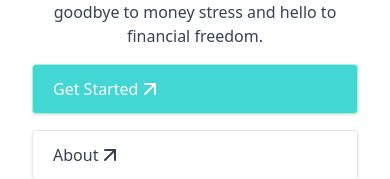
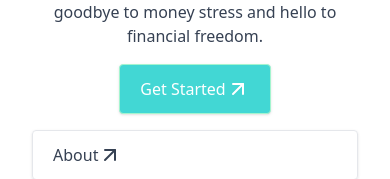
Before and after one commit to TanayHingane/SmartBalance, a Next.js app: page / in a window 390 px wide. Shown: the part 434-613 px from the top of the page. Built offline with nearby package versions, Linux system fonts and the light colour scheme; no server answers.

Commit message:
loading commit

```diff
--- /dev/null
+++ b/app/(routes)/LoadingDash.jsx
@@ -0,0 +1,13 @@
+import React from "react";
+import { Bouncy } from "ldrs/react";
+import "ldrs/react/Bouncy.css";
+
+function LoadingDash() {
+  return (
+    <div className="flex items-center justify-center h-screen">
+      <Bouncy size="45" speed="1.75" color="black" />
+    </div>
+  );
+}
+
+export default LoadingDash;
--- a/app/(routes)/dashboard/SideNavBar.jsx
+++ b/app/(routes)/dashboard/SideNavBar.jsx
@@ -9,7 +9,8 @@ import {
 } from "lucide-react";
 import Link from "next/link";
 import { usePathname } from "next/navigation";
-import React, { use, useEffect } from "react";
+import React, { use, useEffect, useState } from "react";
+import LoadingDash from "../LoadingDash";
 
 function SideNavBar() {
   const menuList = [
@@ -46,15 +47,28 @@ function SideNavBar() {
 
   const { user } = useUser();
 
+  const [loading, setLoading] = useState(false);
+
+  const handleClick = async () => {
+    setLoading(true);
+
+    // Simulate a delay (e.g., API call)
+    await new Promise((resolve) => setTimeout(resolve, 3000));
+
+    setLoading(false);
+  };
+
   return (
     <div className="h-screen p-5 border shadow-md">
-      <div className="flex gap-2 items-center">
-        <Wallet2 width={40} height={40} color="#42d7d4" />
-        <h1 className="font-bold text-xl">SmartBalance</h1>
+      <div className="flex gap-2 items-center cursor-pointer">
+        <a href="/" className="flex gap-2 items-center">
+          <Wallet2 width={40} height={40} color="#42d7d4" />
+          <h1 className="font-bold text-xl">SmartBalance</h1>
+        </a>
       </div>
       <div className="mt-10">
         {menuList.map((item) => (
-          <Link href={item.path} key={item.id}>
+          <Link href={item.path} key={item.id} onClick={handleClick}>
             <h2
               key={item.id}
               className={`flex gap-3 items-center p-5 rounded-lg cursor-pointer ${
--- a/app/page.tsx
+++ b/app/page.tsx
@@ -2,9 +2,6 @@
 import React from "react";
 import Header from "../components/Header";
 import Hero from "../components/Hero";
-import Pricing from "../components/Home/prisingg";
-
-import { FAQ } from "../components/faq";
 import Footer from "../components/Footer";
 
 function page() {
@@ -13,8 +10,7 @@ function page() {
       <div>
         <Header />
         <Hero />
-        <Pricing />
-        <FAQ />
+
         <Footer />
       </div>
     </div>
--- a/components/Hero.jsx
+++ b/components/Hero.jsx
@@ -1,19 +1,18 @@
 "use client";
-import React from "react";
-import { Button } from "./ui/button";
+import React, { useState } from "react";
 import { useRouter } from "next/navigation";
-import Link from "next/link";
 import Image from "next/image";
 import { HeroScrollDemo } from "./Home/hero-scroll";
 import { ArrowUpRight } from "lucide-react";
+import Pricing from "./Home/prisingg";
+import { FAQ } from "./faq";
+import Loading from "./Loading";
 
 function Hero() {
   const router = useRouter();
+
   return (
     <div>
-      {/* <Link href={"/dashboard"}>
-        <Button>Get Started</Button>
-      </Link> */}
       <section className="bg-white lg:grid lg:h-screen lg:place-content-center">
         <div className="mx-auto w-screen max-w-screen-xl px-8 py-36 sm:px-6 sm:py-24 md:grid md:grid-cols-2 md:items-center md:gap-4 lg:px-8 lg:py-32 xl:py-40 xl:w-full xl:px-5">
           <div className="max-w-prose text-center md:text-center">
@@ -32,17 +31,10 @@ function Hero() {
             </p>
 
             <div className="mt-4 justify-center items-center md:justify-center flex-col flex md:flex-row gap-4 sm:mt-6">
-              <a
-                className="inline-block w-full md:w-auto rounded border border-emerald-200 bg-[#42d7d4] px-5 py-3 font-medium text-white shadow-sm transition-colors hover:shadow-lg"
-                href={"/dashboard"}
-              >
-                <div className="flex items-center">
-                  Get Started <ArrowUpRight />
-                </div>
-              </a>
+              <Loading />
 
               <a
-                className="inline-block flex w-full md:w-auto rounded border border-gray-200 px-5 py-3 font-medium text-gray-700 shadow-sm transition-colors hover:bg-gray-50 hover:text-gray-900"
+                className="inline-block w-full md:w-auto rounded border border-gray-200 px-5 py-3 font-medium text-gray-700 shadow-sm transition-colors hover:bg-gray-50 hover:text-gray-900"
                 href="#"
               >
                 <div className="flex items-center">
@@ -61,8 +53,10 @@ function Hero() {
           />
         </div>
       </section>
-      <div className="bg-white md:-mt-28">
+      <div className="bg-white md:-mt-40">
         <HeroScrollDemo />
+        <Pricing />
+        <FAQ />
       </div>
     </div>
   );
--- /dev/null
+++ b/components/Loading.tsx
@@ -0,0 +1,55 @@
+import React from "react";
+import { Bouncy } from "ldrs/react";
+import "ldrs/react/Bouncy.css";
+import {
+  AlertDialog,
+  AlertDialogAction,
+  AlertDialogCancel,
+  AlertDialogContent,
+  AlertDialogDescription,
+  AlertDialogFooter,
+  AlertDialogHeader,
+  AlertDialogTitle,
+  AlertDialogTrigger,
+} from "../components/ui/alert-dialog";
+import { useState } from "react";
+import { ArrowUpRight } from "lucide-react";
+
+function Loading() {
+  const [loading, setLoading] = useState(false);
+
+  const handleClick = async () => {
+    setLoading(true);
+
+    // Simulate a delay (e.g., API call)
+    await new Promise((resolve) => setTimeout(resolve, 3000));
+
+    setLoading(false);
+  };
+  return (
+    <div className="">
+      <AlertDialog>
+        <AlertDialogTrigger asChild>
+          <a
+            className="inline-block w-full md:w-auto rounded border border-emerald-200 bg-[#42d7d4] px-5 py-3 font-medium text-white shadow-sm transition-colors hover:shadow-lg"
+            href={"/dashboard"}
+            onClick={handleClick}
+          >
+            <div className="flex items-center">
+              Get Started <ArrowUpRight />
+            </div>
+          </a>
+        </AlertDialogTrigger>
+        <AlertDialogContent
+          className={
+            "items-center justify-center text-center bg-transparent border-transparent shadow-none"
+          }
+        >
+          {loading ? <Bouncy size="55" speed="1.75" color="white" /> : null}
+        </AlertDialogContent>
+      </AlertDialog>
+    </div>
+  );
+}
+
+export default Loading;
--- a/package.json
+++ b/package.json
@@ -19,14 +19,17 @@
     "@radix-ui/react-separator": "^1.1.3",
     "@radix-ui/react-slot": "^1.2.0",
     "@radix-ui/react-tooltip": "^1.2.0",
+    "@tabler/icons-react": "^3.31.0",
     "class-variance-authority": "^0.7.1",
     "clsx": "^2.1.1",
     "dotenv": "^16.5.0",
     "drizzle-orm": "^0.41.0",
     "emoji-picker-react": "^4.12.2",
     "framer-motion": "^12.7.4",
+    "ldrs": "^1.1.6",
     "lucide-react": "^0.487.0",
     "moment": "^2.30.1",
+    "motion": "^12.7.4",
     "next": "15.3.0",
     "next-themes": "^0.4.6",
     "postgres": "^3.4.5",
```
Also changed, not shown: 1 other file (tests, documents, lock files or other folders).
